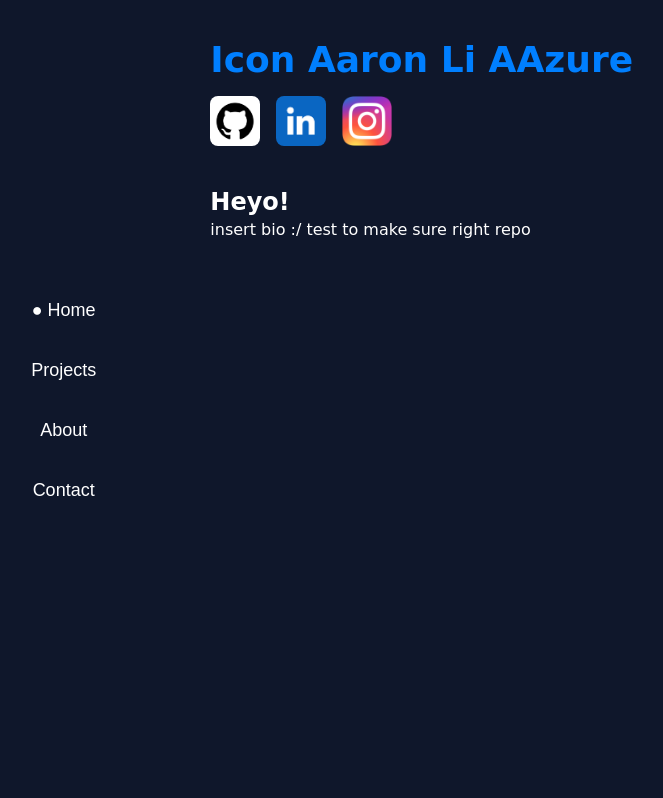
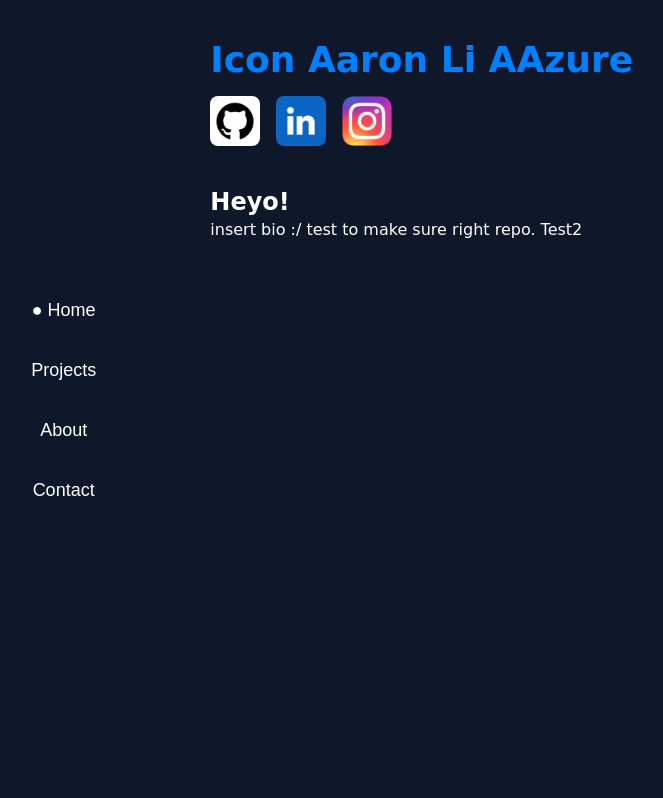
Before and after one commit to AAzurez/PersonalWebsite, a Next.js app: page / in a window 1280 px wide. Shown: the top 798 px of the page, without its empty margins (43-706 px from the left). Built offline with nearby package versions, Linux system fonts and the light colour scheme.

Commit message:
Testing right github account

```diff
--- a/app/page.tsx
+++ b/app/page.tsx
@@ -111,7 +111,7 @@ useEffect(() => {
             <h2 className="text-2xl font-semibold">Heyo!</h2>
             <p className="text-white">
               insert bio :/
-              test to make sure right repo
+              test to make sure right repo. Test2
               <br /><br /><br /><br /><br /><br /><br /><br /><br /><br /><br /><br /><br /><br /><br /><br /><br /><br /><br /><br /><br /><br /><br /><br /><br /><br /><br /><br /><br /><br /><br /><br /><br /><br /><br /><br /><br /><br /><br /><br /><br />
               White space
             </p>
```
